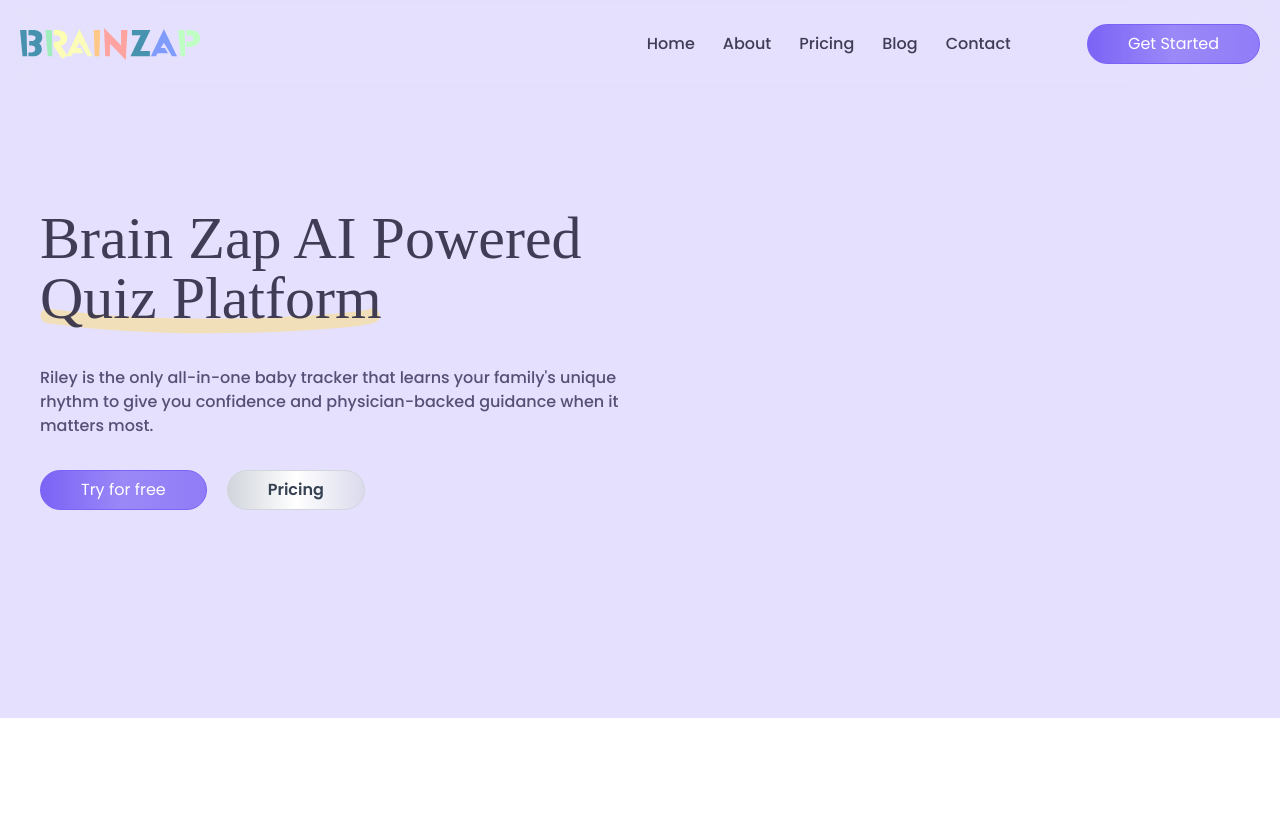
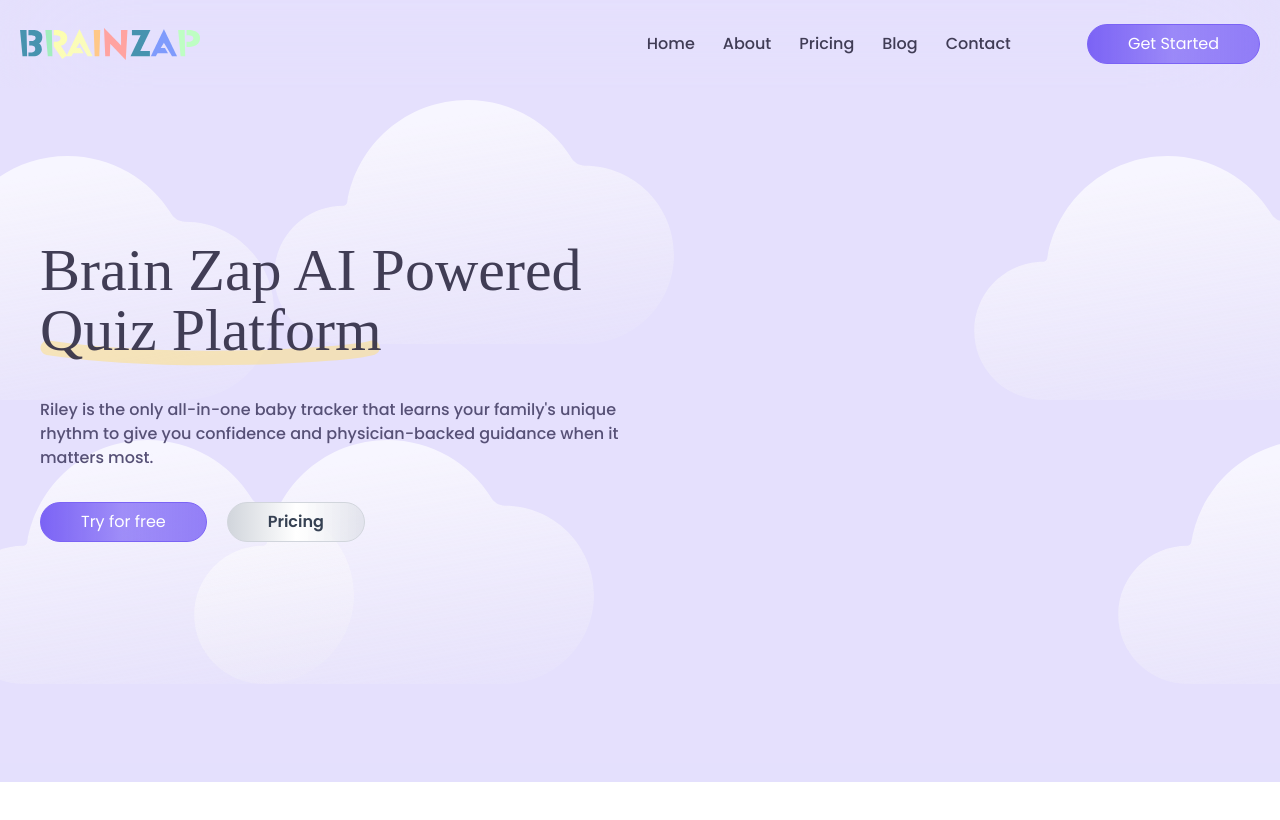
Before and after one commit to CodeXplorers-PH/brain-zap-client, a React (Vite) app: page / in a window 1280 px wide. Shown: the top 820 px of the page. Built offline with nearby package versions, Linux system fonts and the light colour scheme; a web font is replaced by a local one.

Commit message:
Hero animated cloud background added

```diff
--- a/package.json
+++ b/package.json
@@ -19,6 +19,7 @@
     "motion": "^12.5.0",
     "react": "^19.0.0",
     "react-dom": "^19.0.0",
+    "react-fast-marquee": "^1.6.5",
     "react-router-dom": "^7.3.0",
     "tailwind-merge": "^3.0.2",
     "tailwindcss": "^4.0.14",
--- a/src/Pages/Home/Sections/Hero.jsx
+++ b/src/Pages/Home/Sections/Hero.jsx
@@ -1,5 +1,6 @@
 import Button, { ButtonLightClass } from "@/components/ui/Button";
 import Heading from "@/components/ui/Heading";
+import { HeroBackground } from "@/components/ui/HeroBackground";
 import P from "@/components/ui/P";
 import { Link } from "react-router-dom";
 
@@ -7,8 +8,8 @@ const Hero = () => {
   return (
     <>
       <section className="flex-section bg-huf-purple/20">
-        <div className="w-full h-[700px] z-0 flex items-center absolute"></div>
-        <div className="wrapper z-20 justify-between gap-10  !max-w-[1240px] py-52">
+        <HeroBackground />
+        <div className="wrapper z-20 justify-between gap-10  !max-w-[1240px] py-60">
           <div className="w-full text-center md:text-start flex flex-col items-center md:items-start md:w-6/12 space-y-8">
             <div className="flex flex-col items-center md:items-start">
               <Heading className={`z-10 relative`}>
--- a/src/components/magicui/hyper-text.jsx
+++ /dev/null
@@ -1,114 +0,0 @@
-"use client";
-import { cn } from "@/lib/utils";
-import { AnimatePresence, motion } from "motion/react";
-import { useEffect, useRef, useState } from "react";
-
-const DEFAULT_CHARACTER_SET = Object.freeze(
-  "ABCDEFGHIJKLMNOPQRSTUVWXYZ".split("")
-);
-
-const getRandomInt = (max) => Math.floor(Math.random() * max);
-
-export function HyperText({
-  children,
-  className,
-  duration = 800,
-  delay = 0,
-  as: Component = "div",
-  startOnView = false,
-  animateOnHover = true,
-  characterSet = DEFAULT_CHARACTER_SET,
-  ...props
-}) {
-  const MotionComponent = motion.create(Component, {
-    forwardMotionProps: true,
-  });
-
-  const [displayText, setDisplayText] = useState(() => children.split(""));
-  const [isAnimating, setIsAnimating] = useState(false);
-  const iterationCount = useRef(0);
-  const elementRef = useRef(null);
-
-  const handleAnimationTrigger = () => {
-    if (animateOnHover && !isAnimating) {
-      iterationCount.current = 0;
-      setIsAnimating(true);
-    }
-  };
-
-  // Handle animation start based on view or delay
-  useEffect(() => {
-    if (!startOnView) {
-      const startTimeout = setTimeout(() => {
-        setIsAnimating(true);
-      }, delay);
-      return () => clearTimeout(startTimeout);
-    }
-
-    const observer = new IntersectionObserver(
-      ([entry]) => {
-        if (entry.isIntersecting) {
-          setTimeout(() => {
-            setIsAnimating(true);
-          }, delay);
-          observer.disconnect();
-        }
-      },
-      { threshold: 0.1, rootMargin: "-30% 0px -30% 0px" }
-    );
-
-    if (elementRef.current) {
-      observer.observe(elementRef.current);
-    }
-
-    return () => observer.disconnect();
-  }, [delay, startOnView]);
-
-  // Handle scramble animation
-  useEffect(() => {
-    if (!isAnimating) return;
-
-    const intervalDuration = duration / (children.length * 10);
-    const maxIterations = children.length;
-
-    const interval = setInterval(() => {
-      if (iterationCount.current < maxIterations) {
-        setDisplayText((currentText) =>
-          currentText.map((letter, index) =>
-            letter === " "
-              ? letter
-              : index <= iterationCount.current
-              ? children[index]
-              : characterSet[getRandomInt(characterSet.length)]
-          )
-        );
-        iterationCount.current = iterationCount.current + 0.1;
-      } else {
-        setIsAnimating(false);
-        clearInterval(interval);
-      }
-    }, intervalDuration);
-
-    return () => clearInterval(interval);
-  }, [children, duration, isAnimating, characterSet]);
-
-  return (
-    <MotionComponent
-      ref={elementRef}
-      className={cn("overflow-hidden py-2", className)}
-      onMouseEnter={handleAnimationTrigger}
-      {...props}
-    >
-      <AnimatePresence>
-        {displayText.map((letter, index) => (
-          <motion.span
-            key={index}
-            className={cn("", letter === " " ? "w-3" : "")}
-          >
-            {letter.toUpperCase()}
-          </motion.span>
-        ))}
-      </AnimatePresence>
-    </MotionComponent>
-  );
-}
--- /dev/null
+++ b/src/components/ui/HeroBackground.jsx
@@ -0,0 +1,64 @@
+import Marquee from "react-fast-marquee";
+
+export const HeroBackground = () => {
+  return (
+    <>
+      <div className="w-full  z-0 left-0 flex items-center overflow-hidden absolute">
+        <Marquee direction="right" className="w-full h-[880px]">
+          <div>
+            <Cloud className="z-50 -translate-y-24" width={400} />
+            <div>
+              <Cloud className="-ml-80" width={400} />
+            </div>
+          </div>
+          <div className="ml-[300px]">
+            <Cloud className="-translate-y-10" width={400} />
+            <div>
+              <Cloud className="translate-x-36" width={400} />
+            </div>
+          </div>
+          <div className="ml-[300px]">
+            <Cloud className="-translate-y-10" width={400} />
+            <div>
+              <Cloud className="translate-x-80" width={400} />
+            </div>
+          </div>
+        </Marquee>
+      </div>
+    </>
+  );
+};
+
+export const Cloud = ({ className, ...props }) => {
+  return (
+    <>
+      <svg
+        {...props}
+        className={`${className || ""} opacity-70`}
+        xmlns="http://www.w3.org/2000/svg"
+        viewBox="0 0 411 251"
+        fill="none"
+      >
+        <path
+          fillRule="evenodd"
+          clipRule="evenodd"
+          d="M324.185 250.537C324.185 250.503 324.212 250.476 324.245 250.474C372.579 247.972 411 207.989 411 159.033C411 108.463 370.005 67.4679 319.435 67.4679C313.913 67.4679 308.698 64.6577 305.814 59.949C283.791 23.9913 244.14 0 198.885 0C136.49 0 84.7475 45.6056 75.1721 105.301C74.858 107.259 73.1394 108.694 71.1562 108.694C31.9698 108.694 0.202972 140.461 0.202972 179.647C0.202972 218.833 31.9698 250.6 71.1562 250.6C71.962 250.6 72.7647 250.587 73.5641 250.56C73.5754 250.56 73.5848 250.569 73.5848 250.58C73.5848 250.591 73.5938 250.6 73.6048 250.6H198.885H324.122C324.157 250.6 324.185 250.572 324.185 250.537Z"
+          fill="url(#paint0_linear_133_6675)"
+        />
+        <defs>
+          <linearGradient
+            id="paint0_linear_133_6675"
+            x1="133.745"
+            y1="24.9809"
+            x2="182.227"
+            y2="313.237"
+            gradientUnits="userSpaceOnUse"
+          >
+            <stop stopColor="white" />
+            <stop offset={1} stopColor="#FCFBF7" stopOpacity="0" />
+          </linearGradient>
+        </defs>
+      </svg>
+    </>
+  );
+};
```
Also changed, not shown: 1 other file (tests, documents, lock files or other folders).
